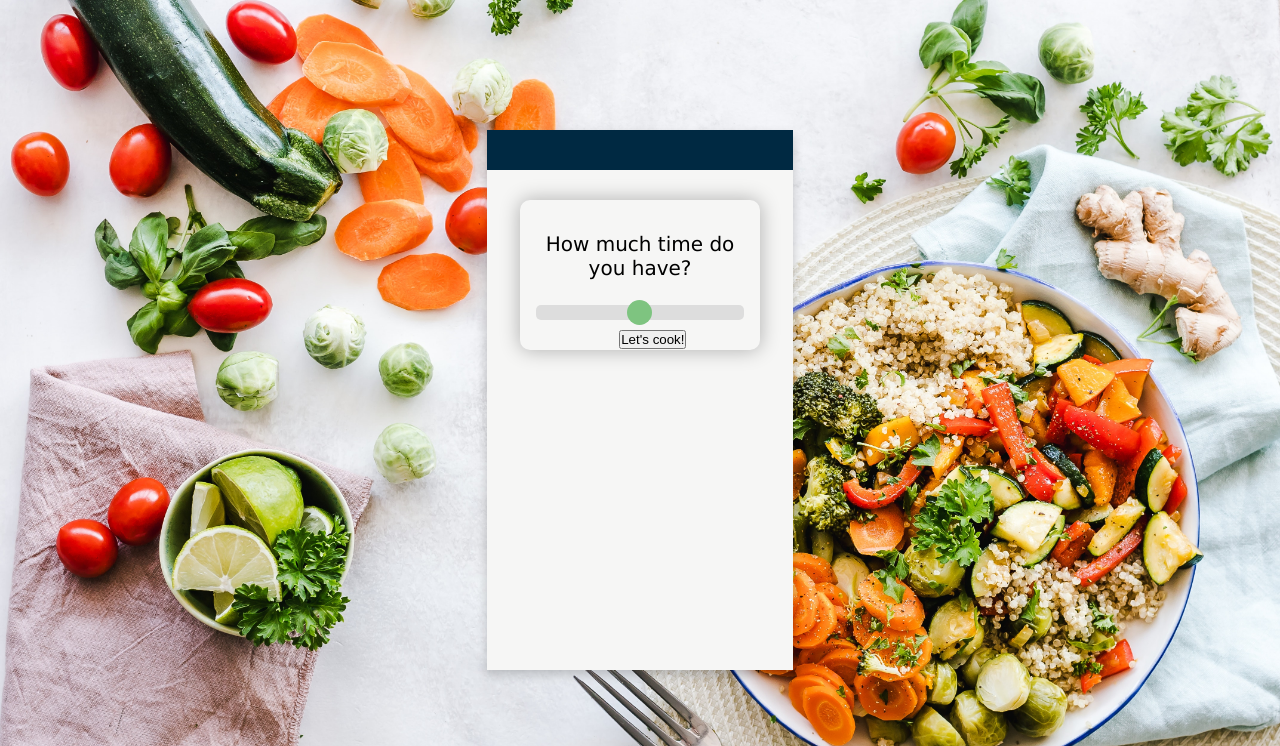
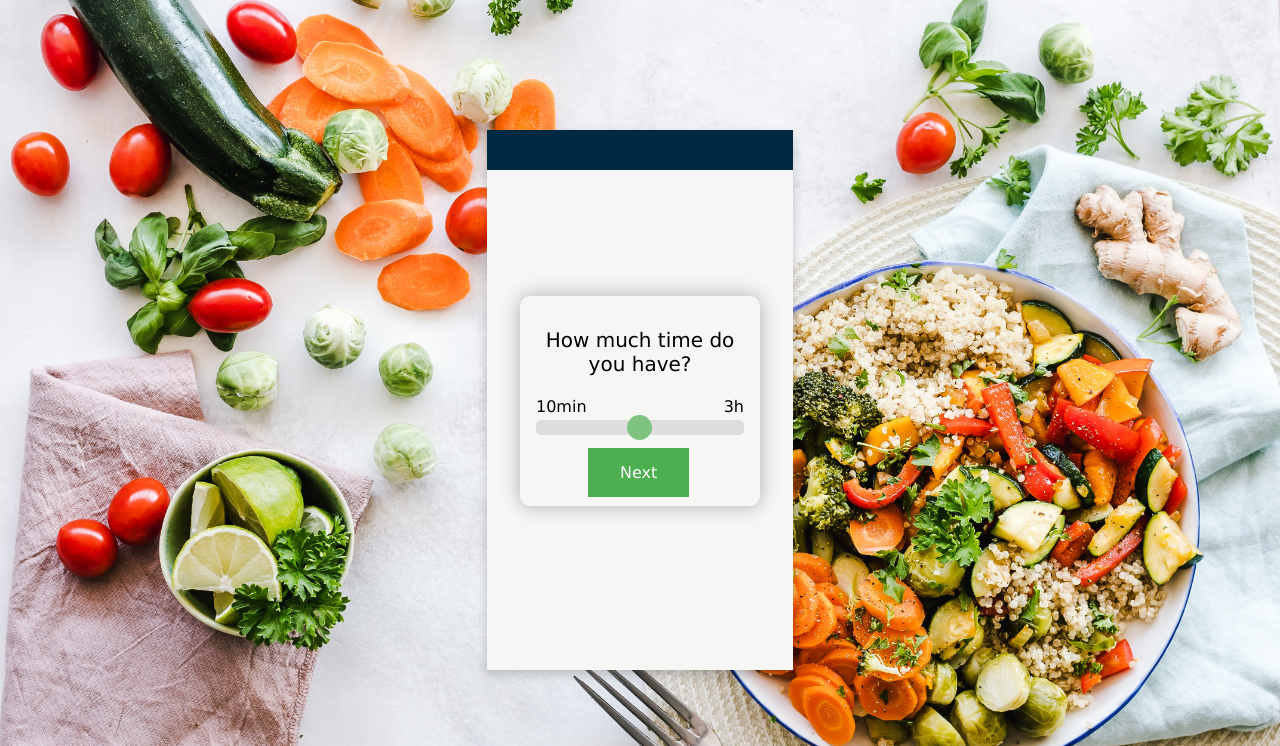
Before and after one commit to dariya24/FeedMe, a Flask app: page /time in a window 1280 px wide. Shown: the top 746 px of the page. Run offline with Flask 2, Linux system fonts and the light colour scheme.

Commit message:
Last version

```diff
--- a/templates/swipe.html
+++ b/templates/swipe.html
@@ -54,7 +54,9 @@
 
 <body>
   <div class="demo">
-    <header class="demo__header"></header>
+    <div class="demo__header">
+
+    </div>
     <div class="demo__content">
       <div class="demo__card-cont">
         <div class="demo__card" id='0'>
--- a/templates/temp2.html
+++ b/templates/temp2.html
@@ -41,6 +41,17 @@
   background: #4CAF50;
   cursor: pointer;
 }
+.short-time{
+  float: left;
+  width: 25%;
+  font-size: 0.8em;
+}
+.long-time{
+  float: right;
+  width: 25%;
+  font-size: 0.8em;
+  text-align: right;
+}
 </style>
 
 
@@ -49,22 +60,17 @@
     <header class="demo__header"></header>
     <div class="demo__content">
       <div class="demo__card-cont">
-        <div style="border-radius: 10px 10px 10px 10px; box-shadow: 0px 0px 20px 0px rgba(0,0,0,0.3); padding: 1px 16px">
+        <div style="margin-top: 40%;border-radius: 10px 10px 10px 10px; box-shadow: 0px 0px 20px 0px rgba(0,0,0,0.3); padding: 1px 16px">
             <p style="margin-top: 15%; font-size: 2rem; text-align: center;"> How much time do you have? <br> </p>
             <p style="margin-top: 10%; font-size: 1.5rem; text-align: center;"> </p>
-
-
-
-
-
-
             <form action = "http://localhost:5000/recipe" method = "POST" style="font-size: 2rem;margin-top: 5%">
-
+                <div class="short-time">10min</div>
+                <div class="long-time">3h</div>
                 <div class="slidecontainer">
-  <input type="range" min="1" max="100" value="50" class="slider" id="myRange">
-</div>
-          <input style="margin-left: 40%" type = "submit" value = "Let's cook!" />
-</form>
+                  <input type="range" min="1" max="100" value="50" class="slider" id="myRange">
+                </div>
+                <a style="margin: 8px 25%;" onclick="window.location.href='{{ url_for( 'recipe' ) }}';" class="button">Next</a>
+            </form>
           </div>
        </div>
         </div>
```
Also changed, not shown: templates/temp.html (+4 -3 lines).
